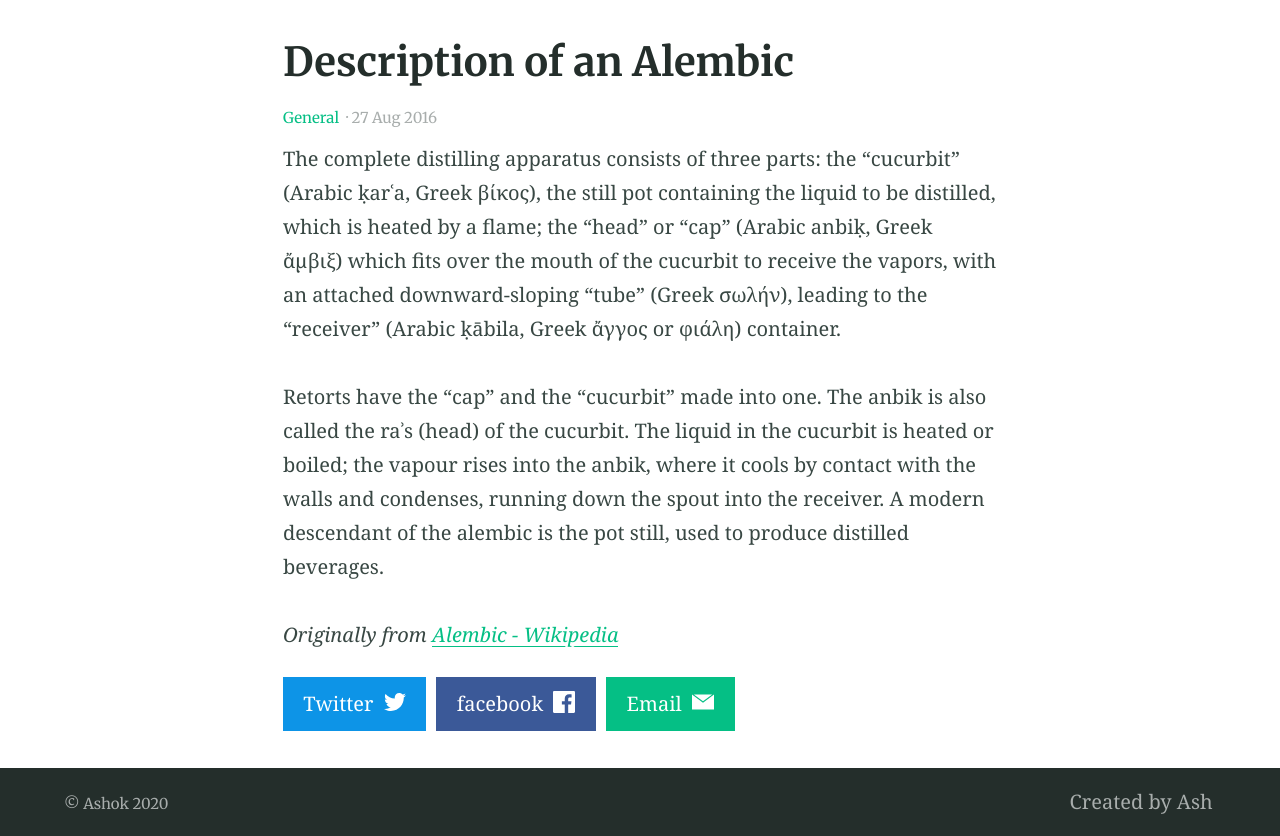
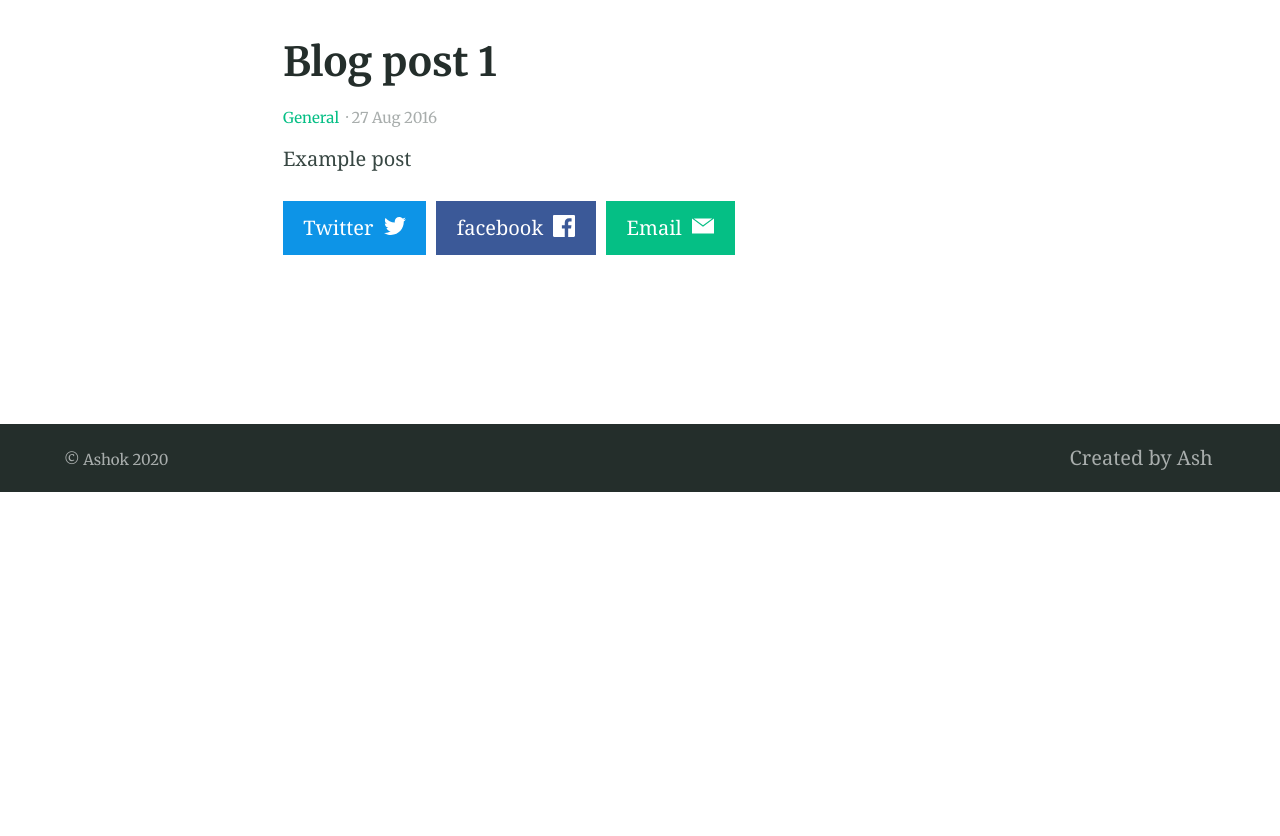
Before and after one commit to ashokkri/ashokkri.github.io, a Jekyll site: the page built from _posts/2016-08-27-example-post-one.md, in a window 1280 px wide. Shown: the part 408-1244 px from the top of the page. Built offline with Jekyll 4.4.1, drawn with Linux system fonts in a browser that asks for light colours; after the commit the page ends 900 px from its top, so only the background shows below that.

Commit message:
Update 2016-08-27-example-post-one.md

```diff
--- a/_posts/2016-08-27-example-post-one.md
+++ b/_posts/2016-08-27-example-post-one.md
@@ -1,14 +1,8 @@
 ---
-title: Description of an Alembic
+title: Blog post 1
 categories:
 - General
 feature_image: "https://picsum.photos/2560/600?image=872"
 ---
 
-The complete distilling apparatus consists of three parts: the "cucurbit" (Arabic ḳarʿa, Greek βίκος), the still pot containing the liquid to be distilled, which is heated by a flame; the "head" or "cap" (Arabic anbiḳ, Greek ἄμβιξ) which fits over the mouth of the cucurbit to receive the vapors, with an attached downward-sloping "tube" (Greek σωλήν), leading to the "receiver" (Arabic ḳābila, Greek ἄγγος or φιάλη) container.
-
-<!-- more -->
-
-Retorts have the "cap" and the "cucurbit" made into one. The anbik is also called the raʾs (head) of the cucurbit. The liquid in the cucurbit is heated or boiled; the vapour rises into the anbik, where it cools by contact with the walls and condenses, running down the spout into the receiver. A modern descendant of the alembic is the pot still, used to produce distilled beverages.
-
-_Originally from [Alembic - Wikipedia](https://en.wikipedia.org/wiki/Alembic)_
+Example post
```
